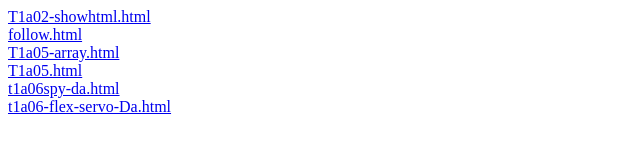
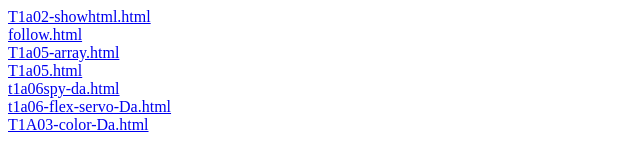
Before and after one commit to CathodeGlow/Cathodestuff, a plain HTML site: page index.html in a window 1280 px wide. Shown: the whole page, without its empty margins (0-640 px from the left). Drawn offline with Linux system fonts and the light colour scheme.

Commit message:
Update index.html

```diff
--- a/index.html
+++ b/index.html
@@ -10,3 +10,5 @@
 <br>
 <a href="t1a06-flex-servo-Da.html">t1a06-flex-servo-Da.html</a>
 <br>
+<a href="T1A03-color-Da">T1A03-color-Da.html</a>
+<br>
```
